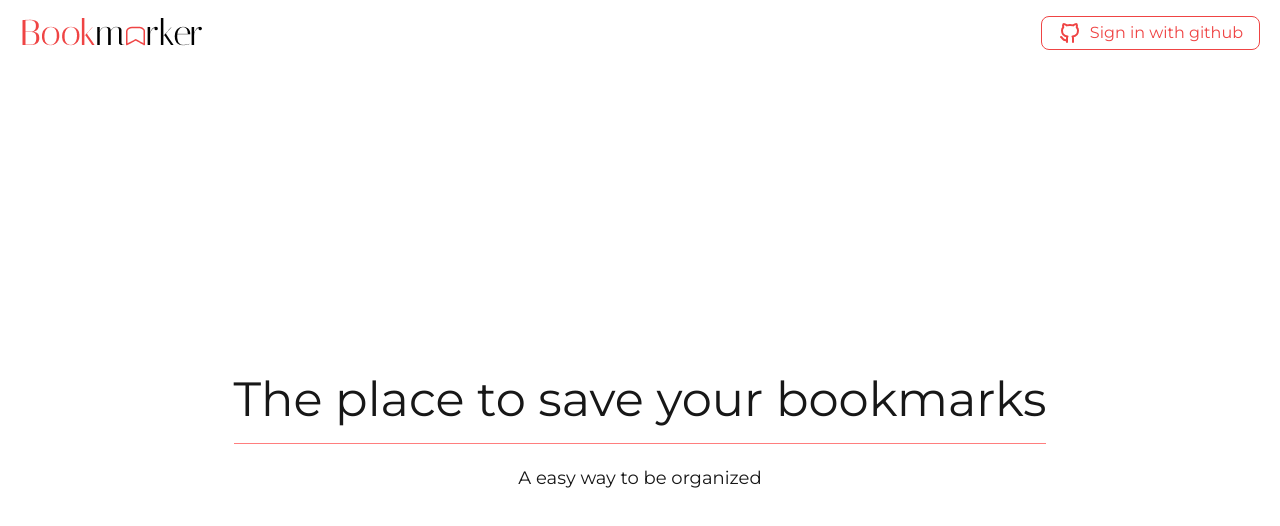
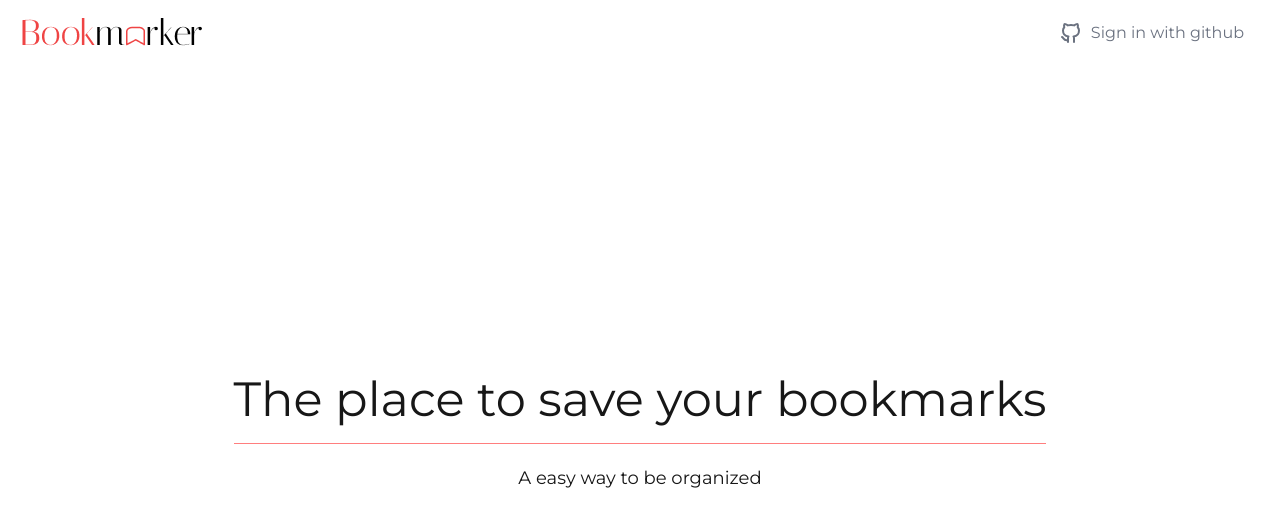
Before and after one commit to Yaremi18/bookmark-manager, a Next.js app: page / in a window 1280 px wide. Shown: the top 526 px of the page. Built offline with nearby package versions, Linux system fonts and the light colour scheme; no server answers.

Commit message:
refactor: Change sign in and sign out buttons style

```diff
--- a/app/components/navbar/index.tsx
+++ b/app/components/navbar/index.tsx
@@ -49,7 +49,7 @@ const Navbar: React.FC<MenuProps> = ({ session }) => {
             handleSignOut();
           }}
         >
-          <button type="submit" className="btn-outlined">
+          <button type="submit" className="btn-link">
             <span>Sign out</span>
           </button>
         </form>
@@ -61,7 +61,7 @@ const Navbar: React.FC<MenuProps> = ({ session }) => {
           handleSignIn();
         }}
       >
-        <button type="submit" className="btn-outlined">
+        <button type="submit" className="btn-link">
           <GithubIcon />
           <span>Sign in with github</span>
         </button>
--- a/app/globals.css
+++ b/app/globals.css
@@ -20,7 +20,7 @@
 
 @layer utilities {
   .btn {
-    @apply flex items-center justify-center max-w-fit gap-2;
+    @apply flex items-center justify-center max-w-fit gap-2 h-fit;
   }
   .btn-link {
     @apply btn bg-transparent text-accent py-1 px-4 hover:text-primary-200;
```
